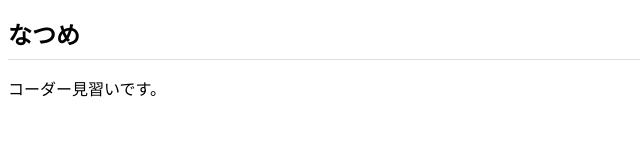
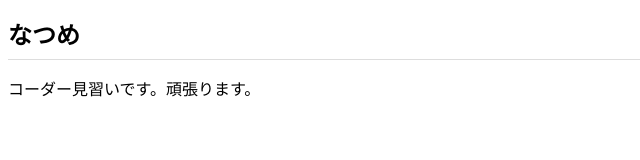
Before and after one commit to natumefruite/natumefruite.github.io, a plain HTML site: page index.html in a window 1280 px wide. Shown: the whole page, without its empty margins (0-640 px from the left). Drawn offline with Linux system fonts and the light colour scheme.

Commit message:
Add files via upload

```diff
--- a/index.html
+++ b/index.html
@@ -9,6 +9,6 @@
 </head>
 <body>
   <h1>なつめ</h1>
-  <p>コーダー見習いです。</p>
+  <p>コーダー見習いです。頑張ります。</p>
 </body>
 </html>
```
